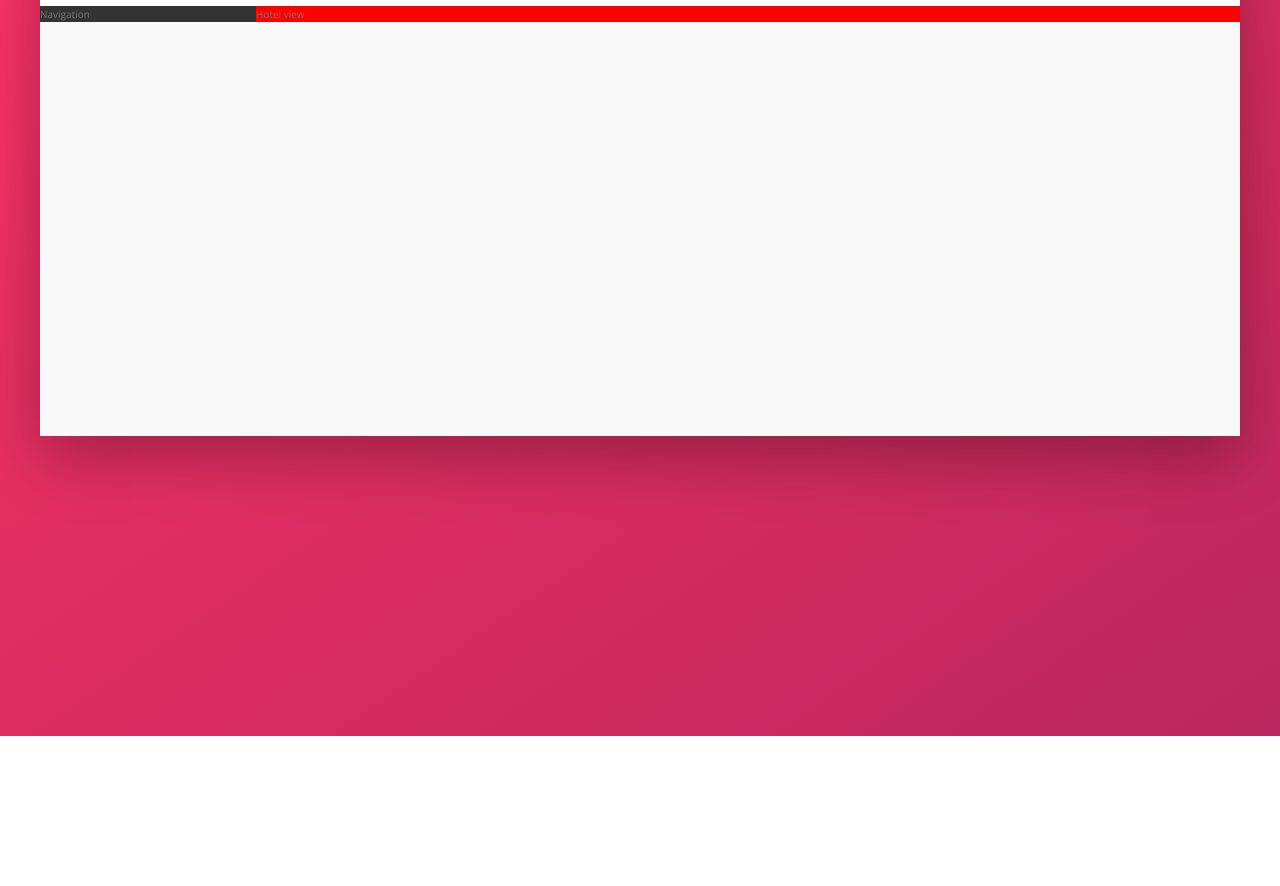
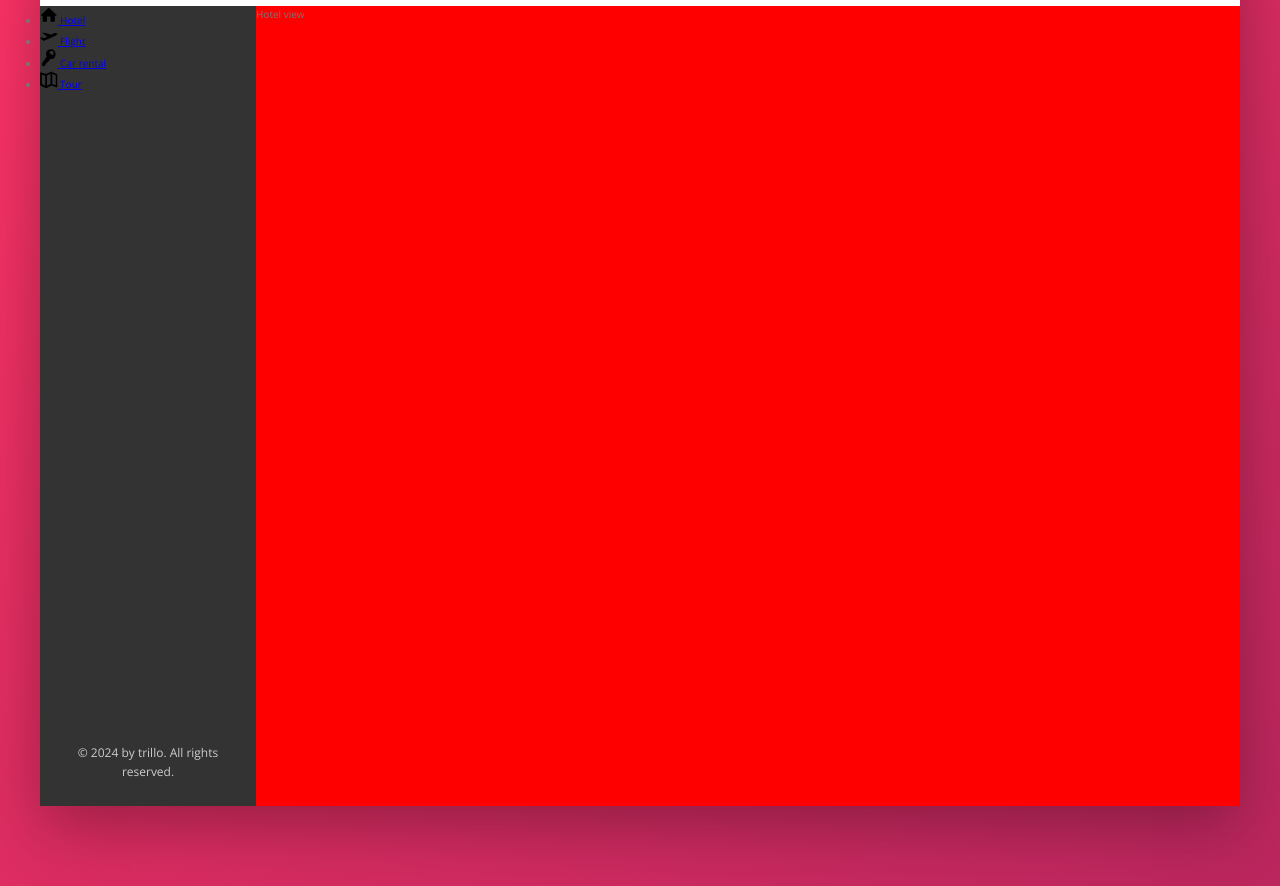
Before and after one commit to eangao/advance-css-trillo, a website: page index.html in a window 1280 px wide. Shown: the part 144-1030 px from the top of the page. Before the commit the page ends 880 px from the top, so only its background shows below. Drawn offline with nearby package versions, Linux system fonts and the light colour scheme.

Commit message:
Building the Navigation - Part 1

```diff
--- a/index.html
+++ b/index.html
@@ -57,7 +57,44 @@
       </header>
 
       <div class="content">
-        <nav class="sidebar">Navigation</nav>
+        <nav class="sidebar">
+          <ul class="side-nav">
+            <li class="side-nav__item">
+              <a href="#" class="side-nav__link">
+                <svg class="side-nav__icon">
+                  <use xlink:href="img/sprite.svg#icon-home"></use>
+                </svg>
+                <span>Hotel</span>
+              </a>
+            </li>
+            <li class="side-nav__item">
+              <a href="#" class="side-nav__link">
+                <svg class="side-nav__icon">
+                  <use xlink:href="img/sprite.svg#icon-aircraft-take-off"></use>
+                </svg>
+                <span>Flight</span>
+              </a>
+            </li>
+            <li class="side-nav__item">
+              <a href="#" class="side-nav__link">
+                <svg class="side-nav__icon">
+                  <use xlink:href="img/sprite.svg#icon-key"></use>
+                </svg>
+                <span>Car rental</span>
+              </a>
+            </li>
+            <li class="side-nav__item">
+              <a href="#" class="side-nav__link">
+                <svg class="side-nav__icon">
+                  <use xlink:href="img/sprite.svg#icon-map"></use>
+                </svg>
+                <span>Tour</span>
+              </a>
+            </li>
+          </ul>
+
+          <div class="legal">&copy; 2024 by trillo. All rights reserved.</div>
+        </nav>
         <main class="hotel-view">Hotel view</main>
       </div>
     </div>
--- a/sass/_component.scss
+++ b/sass/_component.scss
@@ -114,3 +114,26 @@
     margin-right: 1rem;
   }
 }
+
+/////////////////////////////////////////////////////
+/// SIDE NAVIGATION
+
+.side-nav {
+  &__item {
+  }
+  &__link {
+  }
+
+  &__icon {
+    width: 1.75rem;
+    height: 1.75rem;
+  }
+}
+/////////////////////////////////////////////////////
+/// LEGAL TEXT
+.legal {
+  font-size: 1.2rem;
+  color: var(--color-grey-light-4);
+  text-align: center;
+  padding: 2.5rem;
+}
--- a/sass/_layout.scss
+++ b/sass/_layout.scss
@@ -25,10 +25,18 @@
 .sidebar {
   background-color: var(--color-grey-dark-1);
   flex: 0 0 18%;
+
+  display: flex;
+  flex-direction: column;
+  justify-content: space-between;
 }
 
 .hotel-view {
   background-color: #fff;
+
+  //test
+  height: 80rem;
   background-color: red;
+
   flex: 1;
 }
```
Also changed, not shown: css/style.css.
